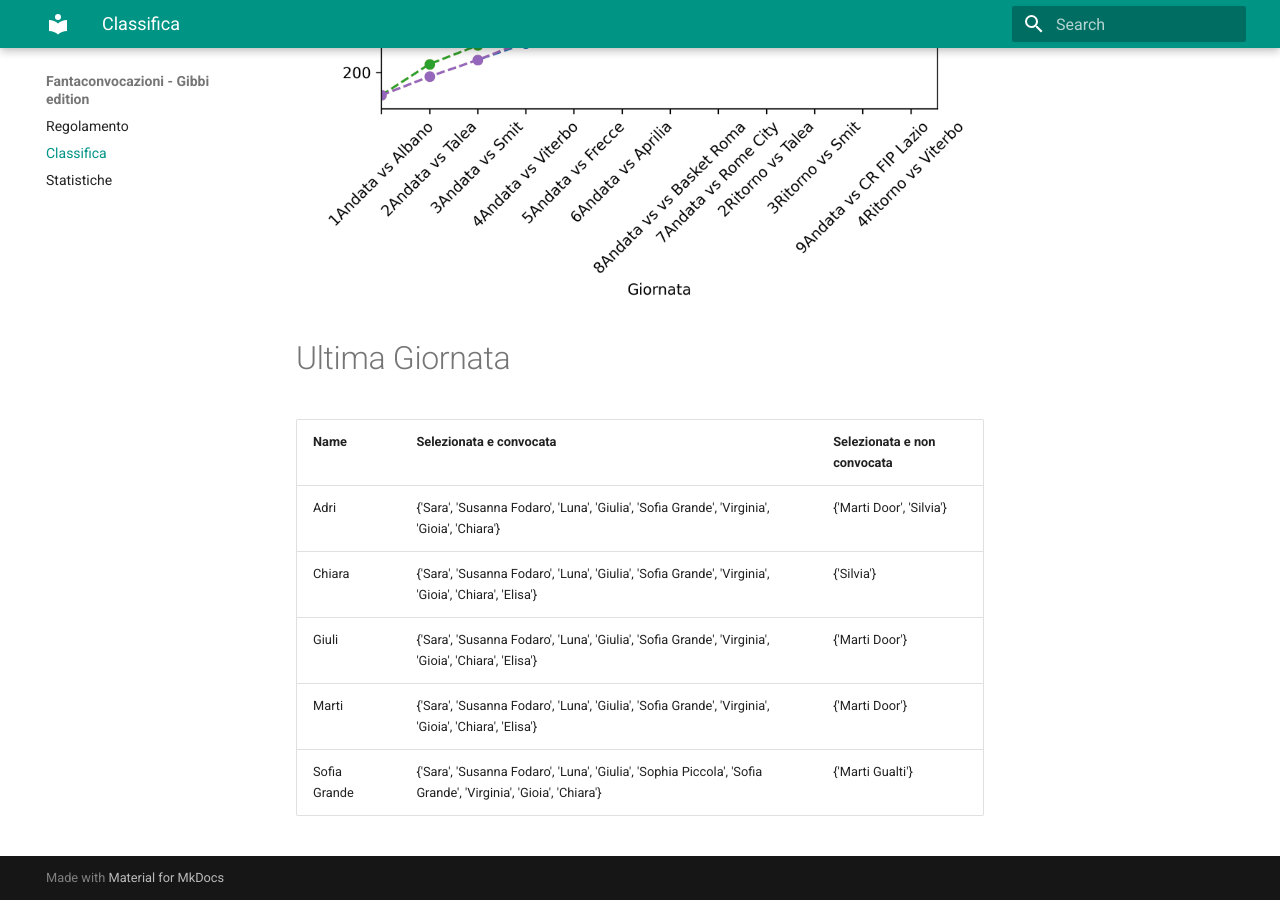
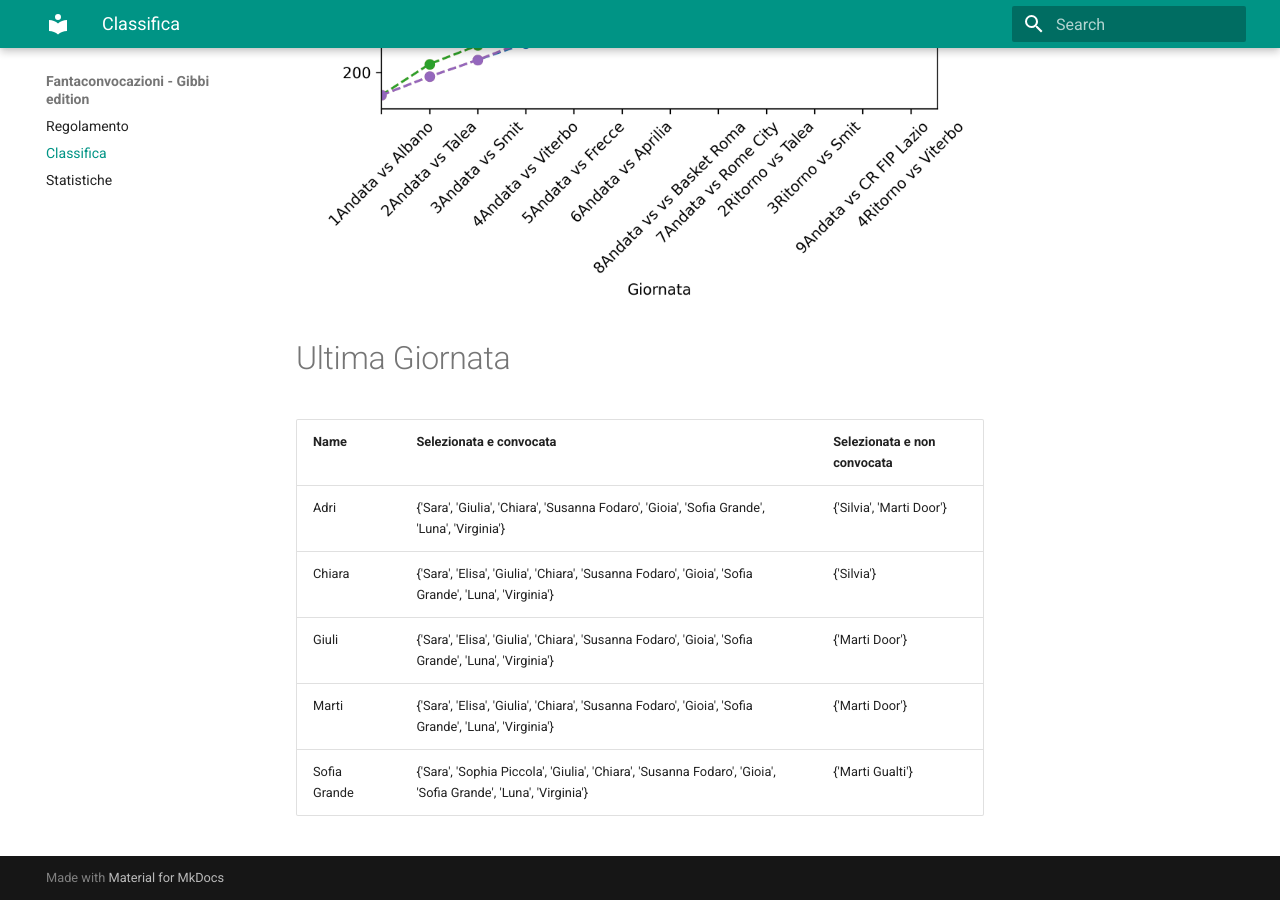
Before and after one commit to martinig94/fantagibbi, an MkDocs documentation site: the page built from docs/Classifica.md, in a window 1280 px wide and 900 px high, scrolled down 810 px. Built offline with MkDocs 1.6.1 and Material for MkDocs 9.7.7, drawn with Linux system fonts in a browser that asks for light colours.

Commit message:
Auto-update from main.py

```diff
--- a/docs/Classifica.md
+++ b/docs/Classifica.md
@@ -18,9 +18,9 @@
 <!-- START_TABLE CORRECT -->
 | Name         | Selezionata e convocata                                                                                       | Selezionata e non convocata   |
 |:-------------|:--------------------------------------------------------------------------------------------------------------|:------------------------------|
-| Adri         | {'Sara', 'Susanna Fodaro', 'Luna', 'Giulia', 'Sofia Grande', 'Virginia', 'Gioia', 'Chiara'}                   | {'Marti Door', 'Silvia'}      |
-| Chiara       | {'Sara', 'Susanna Fodaro', 'Luna', 'Giulia', 'Sofia Grande', 'Virginia', 'Gioia', 'Chiara', 'Elisa'}          | {'Silvia'}                    |
-| Giuli        | {'Sara', 'Susanna Fodaro', 'Luna', 'Giulia', 'Sofia Grande', 'Virginia', 'Gioia', 'Chiara', 'Elisa'}          | {'Marti Door'}                |
-| Marti        | {'Sara', 'Susanna Fodaro', 'Luna', 'Giulia', 'Sofia Grande', 'Virginia', 'Gioia', 'Chiara', 'Elisa'}          | {'Marti Door'}                |
-| Sofia Grande | {'Sara', 'Susanna Fodaro', 'Luna', 'Giulia', 'Sophia Piccola', 'Sofia Grande', 'Virginia', 'Gioia', 'Chiara'} | {'Marti Gualti'}              |
+| Adri         | {'Sara', 'Giulia', 'Chiara', 'Susanna Fodaro', 'Gioia', 'Sofia Grande', 'Luna', 'Virginia'}                   | {'Silvia', 'Marti Door'}      |
+| Chiara       | {'Sara', 'Elisa', 'Giulia', 'Chiara', 'Susanna Fodaro', 'Gioia', 'Sofia Grande', 'Luna', 'Virginia'}          | {'Silvia'}                    |
+| Giuli        | {'Sara', 'Elisa', 'Giulia', 'Chiara', 'Susanna Fodaro', 'Gioia', 'Sofia Grande', 'Luna', 'Virginia'}          | {'Marti Door'}                |
+| Marti        | {'Sara', 'Elisa', 'Giulia', 'Chiara', 'Susanna Fodaro', 'Gioia', 'Sofia Grande', 'Luna', 'Virginia'}          | {'Marti Door'}                |
+| Sofia Grande | {'Sara', 'Sophia Piccola', 'Giulia', 'Chiara', 'Susanna Fodaro', 'Gioia', 'Sofia Grande', 'Luna', 'Virginia'} | {'Marti Gualti'}              |
 <!-- END_TABLE CORRECT -->
```
